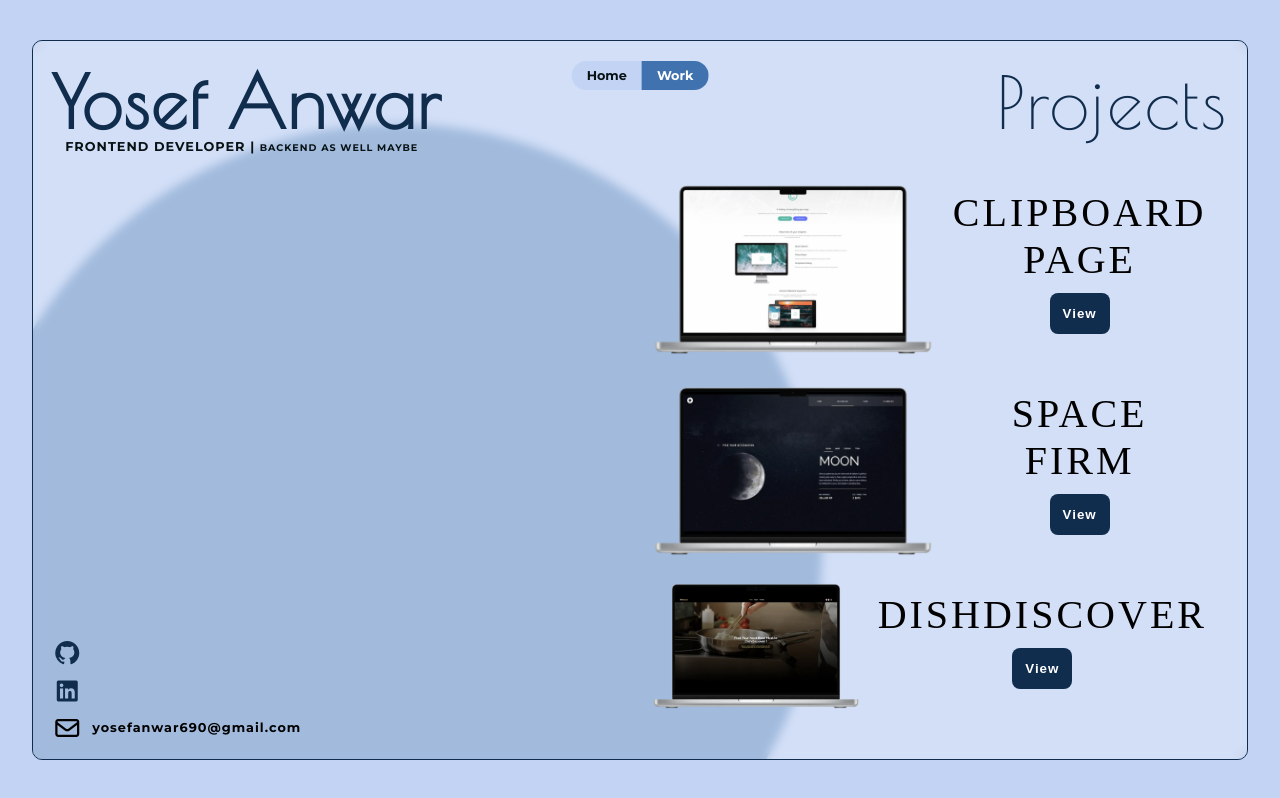
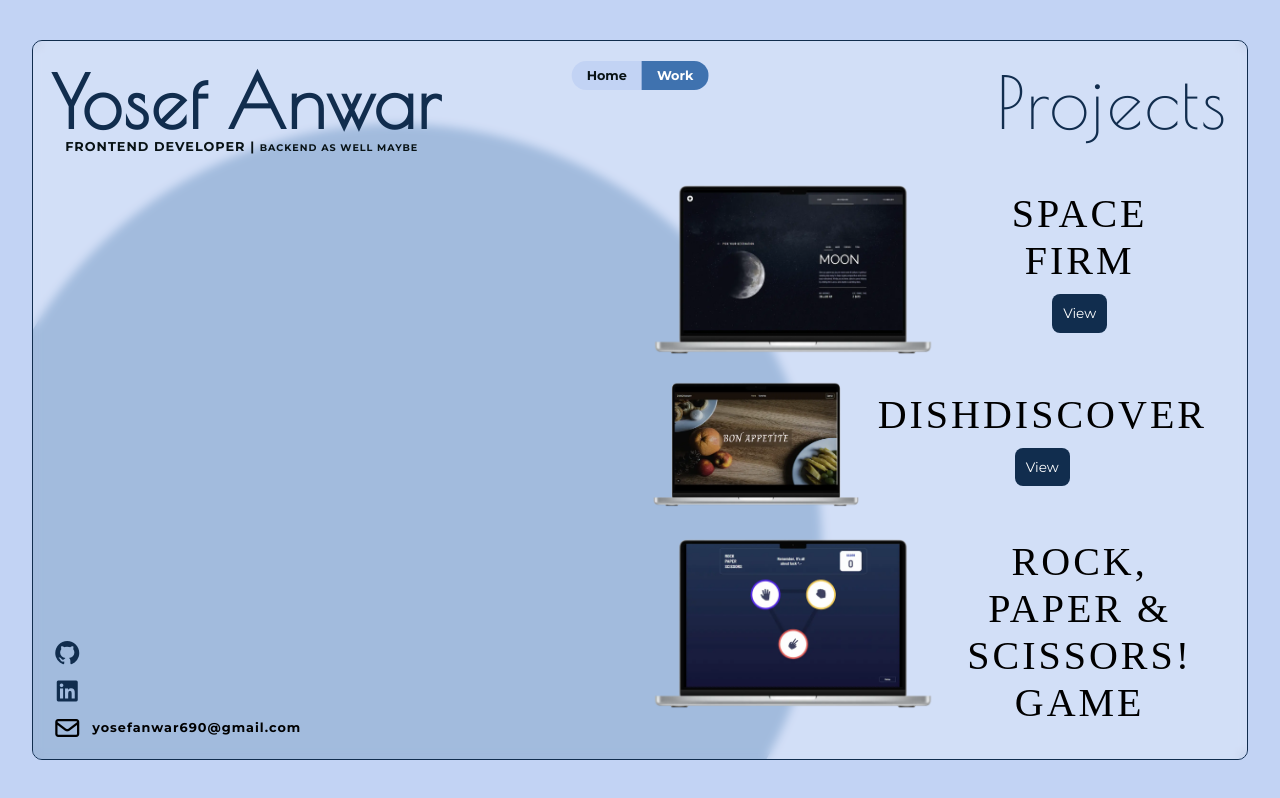
Before and after one commit to Yosity/portfolio-site, a React (Create React App) app: page /work in a window 1280 px wide. Built offline with nearby package versions, Linux system fonts and the light colour scheme; a web font is replaced by a local one.

Commit message:
added project links

```diff
--- a/src/components/Work/Work.css
+++ b/src/components/Work/Work.css
@@ -28,9 +28,11 @@
   display: grid;
   grid-template-columns: 1fr 1fr;
 }
-.projects-grid li button {
+.projects-grid li a {
+  font-size: 0.85rem;
+  text-decoration: none;
   margin-top: 10px;
-  padding: 0.8rem;
+  padding: 0.7rem;
   border: none;
   border-radius: 8px;
   cursor: pointer;
@@ -40,10 +42,10 @@
   transition: 0.15s;
 }
 
-.projects-grid li button:hover {
+.projects-grid li a:hover {
   background-color: var(--secondary);
 }
-.projects-grid li button:active {
+.projects-grid li a:active {
   scale: 0.98;
 }
 .project-img {
--- a/src/components/Work/Work.jsx
+++ b/src/components/Work/Work.jsx
@@ -5,19 +5,11 @@ import "./Work.css";
 export default function Work() {
   const projects = [
     {
-      title: "Clipboard Page",
-      description:
-        "A responsive landing page built to practice layout techniques and mobile-first design. Focused on clean UI and CSS flexbox/grid structure.",
-      image: "images/clip-board-page.webp",
-      link: "https://yourprojectlink.com",
-      load: "eager",
-    },
-    {
       title: "Space Firm",
       description:
         "A fictional company homepage designed with attention to layout balance, modern aesthetics, and responsive behavior across devices.",
       image: "images/space-firm-site.webp",
-      link: "https://yourprojectlink.com",
+      link: "https://space-station-topaz.vercel.app/home",
       load: "eager",
     },
     {
@@ -25,7 +17,7 @@ export default function Work() {
       description:
         "A recipe browsing app built with React and data from TheMealDB API. Includes dynamic search and recipe detail pages with a clean UI.",
       image: "images/dishdiscover.webp",
-      link: "",
+      link: "https://dish-discover-rust.vercel.app/",
       load: "lazy",
     },
     {
@@ -33,7 +25,7 @@ export default function Work() {
       description:
         "An interactive browser game built with JavaScript and styled components. Focused on user interaction, game logic, and responsive UI.",
       image: "images/game-2-front.webp",
-      link: "https://yourprojectlink.com",
+      link: "https://yosity.github.io/rock-paper-scissors/",
       load: "lazy",
     },
     {
@@ -41,10 +33,17 @@ export default function Work() {
       description:
         "A minimalist touch typing interface built to improve frontend form handling and visual feedback. Focus on animations and responsiveness.",
       image: "images/touch-typing-UI.webp",
-      link: "https://yourprojectlink.com",
+      link: "https://yosity.github.io/touch-typing-UI/",
       load: "lazy",
     },
-    // Add more projects here
+    {
+      title: "Clipboard Page",
+      description:
+        "A responsive landing page built to practice layout techniques and mobile-first design. Focused on clean UI and CSS flexbox/grid structure.",
+      image: "images/clip-board-page.webp",
+      link: "https://yosity.github.io/Clipboard-landing-page/",
+      load: "eager",
+    },
   ];
 
   return (
@@ -62,7 +61,9 @@ export default function Work() {
                   <h3>{item.title}</h3>
                   {/* <p>{item.description}</p> */}
                 </div>
-                <button>View</button>
+                <a href={item.link} target="_blank">
+                  View
+                </a>
               </div>
             </li>
           ))}
```
Also changed, not shown: public/images/dishdiscover.webp.
